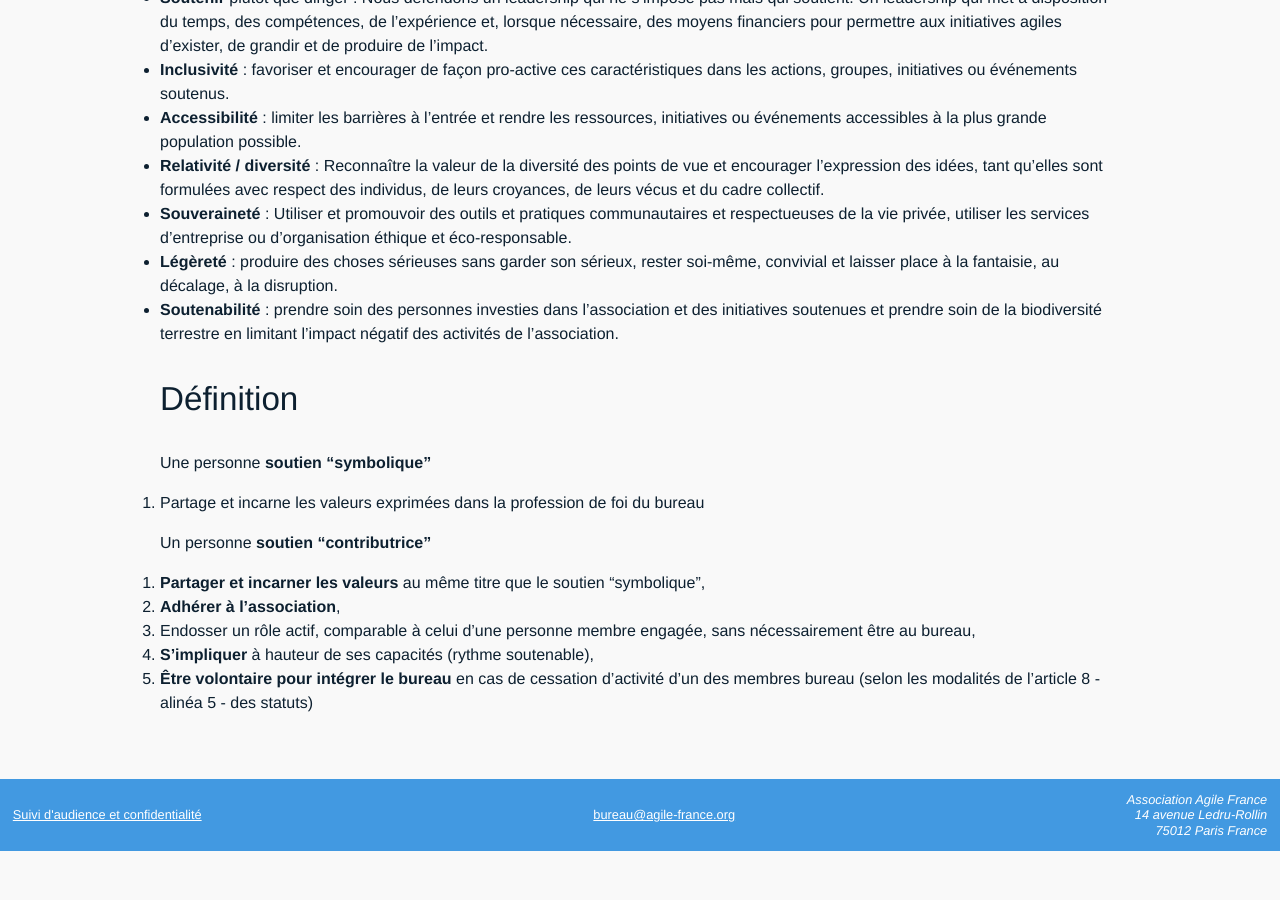
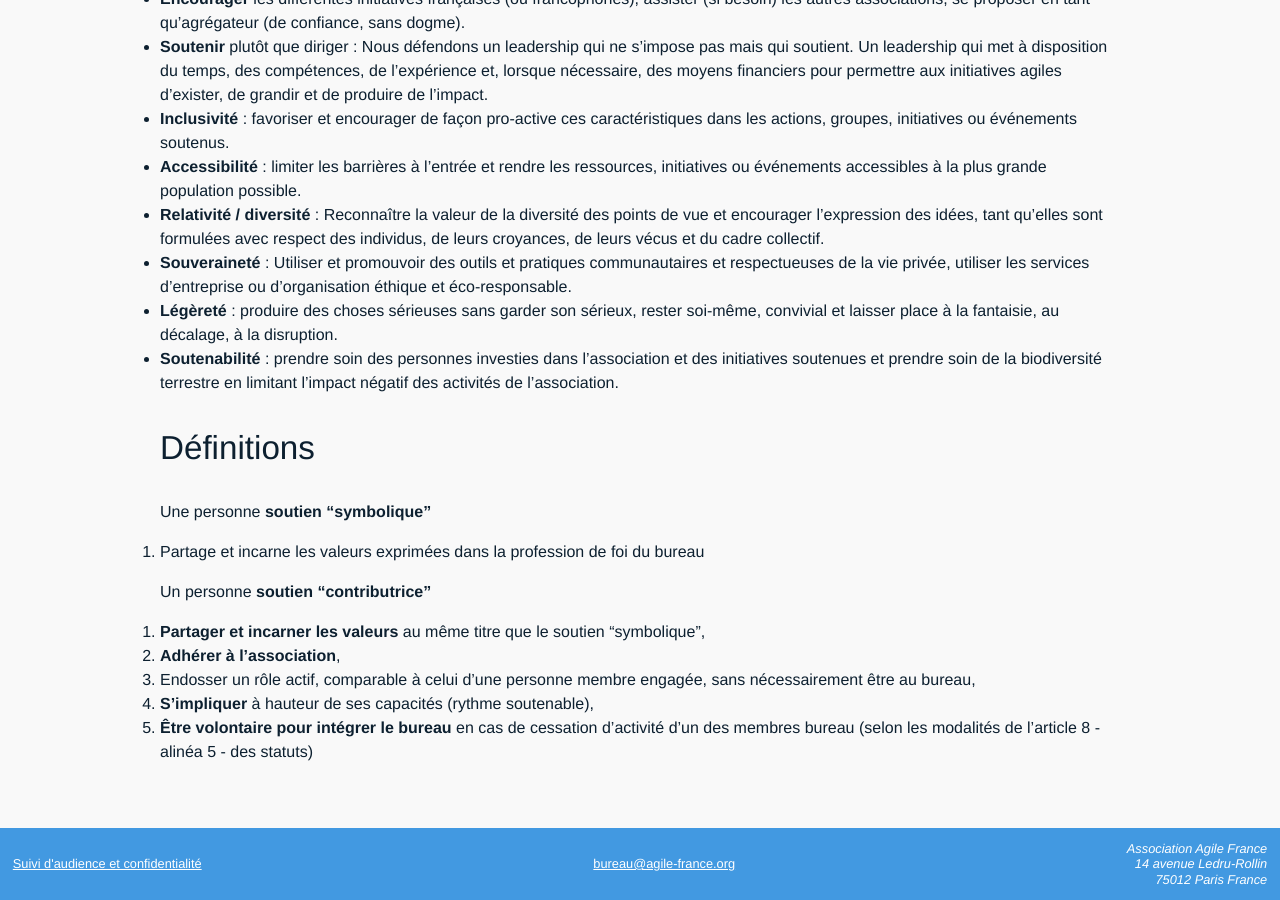
Before and after one commit to AgileFrance/AgileFrance.github.io, a Jekyll site: the page built from _bureau/2026.md, in a window 1280 px wide and 900 px high, scrolled down 1859 px. Built offline with Jekyll 4.4.1, drawn with Linux system fonts in a browser that asks for light colours; comment, search, counter and statistics services are not loaded; before the commit the page ends 2710 px from its top, so only the background shows below that.

Commit message:
Typo Profession de foi du bureau 2026

```diff
--- a/_bureau/2026.md
+++ b/_bureau/2026.md
@@ -37,7 +37,7 @@
 
 Yannick Ameur, Zakia Semiai, Sandrine Zuk, Maxime Bonnin, Yadz
 
-Soutiens "symbolique" ( en construction )
+## Soutiens "symbolique" ( en construction )
 
 Thomas Clavier, Sylviane Luong, Jérôme Urvoas
 
@@ -56,7 +56,7 @@
 - **Soutenabilité** : prendre soin des personnes investies dans l’association et des initiatives soutenues et prendre soin de la biodiversité terrestre en limitant l’impact négatif des activités de l’association.
 
 
-## Définition
+## Définitions
 
 
 Une personne **soutien "symbolique"**
```
